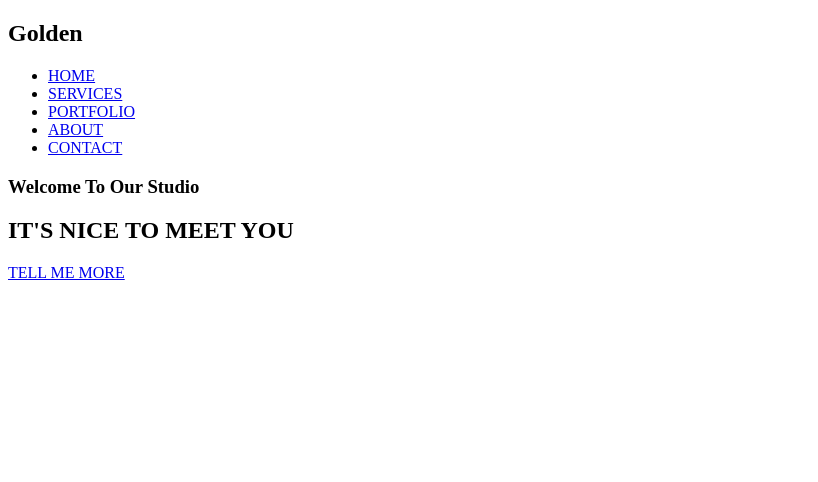
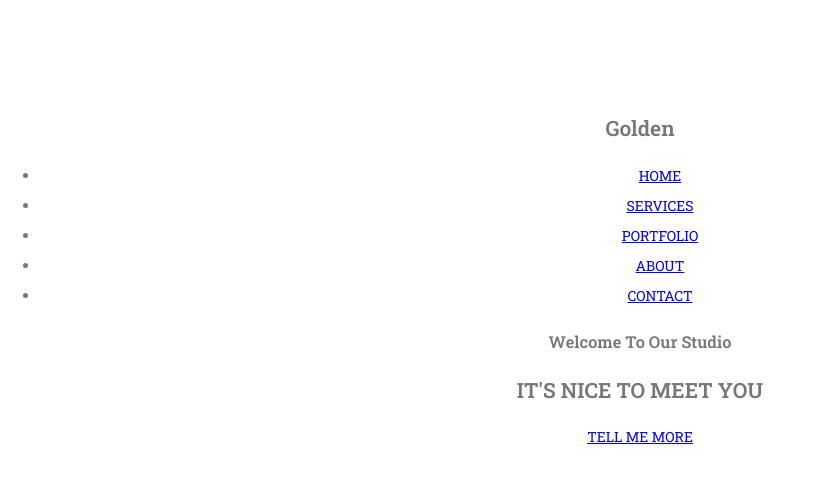
Before and after one commit to Gapiontko/Projekt4, a website: page index.html in a window 1280 px wide. Shown: the whole page, without its empty margins (0-818 px from the left). Drawn offline with Linux system fonts and the light colour scheme.

Commit message:
Add global styles

```diff
--- a/sass/style.scss
+++ b/sass/style.scss
@@ -9,3 +9,27 @@ $color-main: #777777;
 $color-dark: #222222;
 $color-highlight: #fed136;
 $color-copyright: #555555;
+$darker-background: #f7f7f7;
+
+/* Global */
+
+*, *::before, *::after {
+	box-sizing: border-box;
+}
+body {
+	font-size: 14px;
+	font-family: $font-main;
+	color: $color-main;
+  text-align: center;
+	margin: 0;
+	line-height: 30px;
+	font-weight: 400px;
+}
+section {
+	padding: 96px 0;
+}
+.container {
+	max-width: 1140px;
+	padding: 0 20px;
+	margin: 0 auto;
+}
```
Also changed, not shown: css/style.css, 1 other file.
